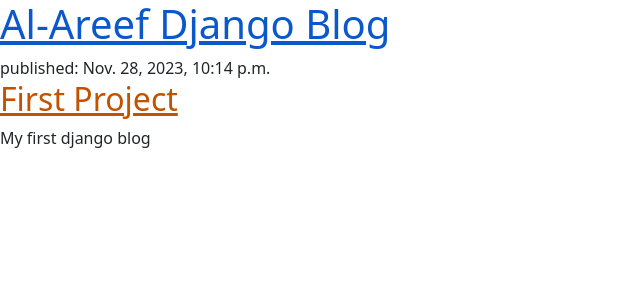
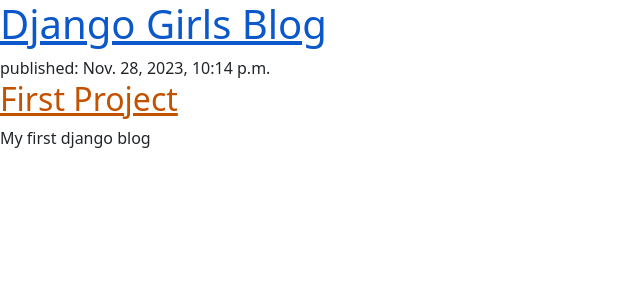
Before and after one commit to NUCCASJNR/Django_After_flask, a Django app: page / in a window 1280 px wide. Shown: the top 300 px of the page, without its empty margins (0-640 px from the left). Run offline with Django 4.2, Linux system fonts and the light colour scheme; data comes from the database, SQL or seed files in the repository.

Commit message:
bye for tonight

```diff
--- a/blog/templates/blog/post_list.html
+++ b/blog/templates/blog/post_list.html
@@ -1,16 +1,16 @@
-{%  load static %}
+{% load static %}
 <!DOCTYPE html>
-<html lang="en">
+<html>
     <head>
+        <title>Django Girls blog</title>
         <link rel="stylesheet" href="https://cdn.jsdelivr.net/npm/bootstrap@5.1.3/dist/css/bootstrap.min.css" integrity="sha384-1BmE4kWBq78iYhFldvKuhfTAU6auU8tT94WrHftjDbrCEXSU1oBoqyl2QvZ6jIW3" crossorigin="anonymous">
-    <link href="{% static 'css/blog.css' %}" rel="stylesheet">
-    <meta charset="UTF-8">
-    <title>Post Page</title>
+        <link rel="stylesheet" href="{% static 'css/blog.css' %}">
     </head>
     <body>
         <header>
-            <h1><a href="/">Al-Areef Django Blog</a></h1>
+            <h1><a href="/">Django Girls Blog</a></h1>
         </header>
+
         {% for post in posts %}
             <article>
                 <time>published: {{ post.published_date }}</time>
```
Lines whose indentation alone changed are shown as unchanged.
